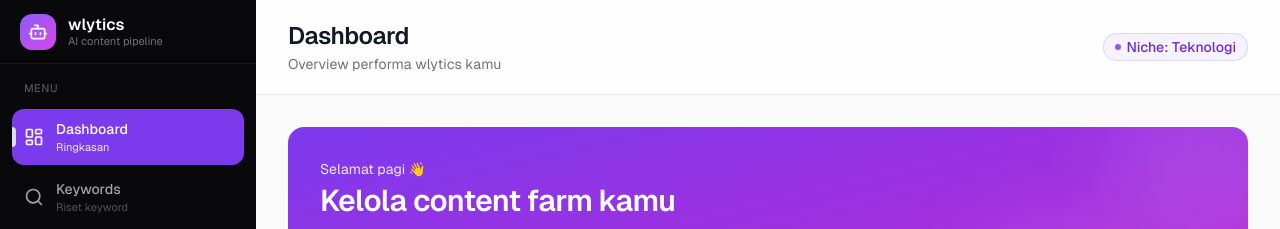
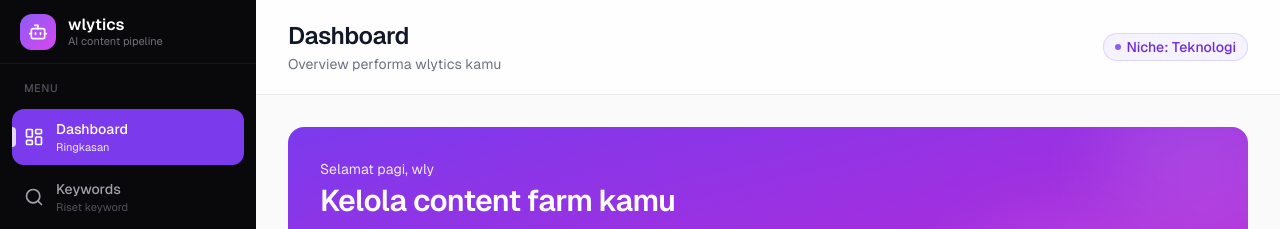
Before and after one commit to wlylabs/wlytics, a Next.js app: page / in a window 1280 px wide. Shown: the top 229 px of the page. Built offline with nearby package versions, Linux system fonts and the light colour scheme; no server answers; the database is empty.

Commit message:
Drop emoji from dashboard greeting, address user as "wly"
Co-Authored-By: Claude Opus 4.8 <noreply@anthropic.com>
Claude-Session: https://claude.ai/code/session_01Gx7TX33sbPniAat5ffq22i

```diff
--- a/app/page.tsx
+++ b/app/page.tsx
@@ -94,7 +94,7 @@ export default function DashboardPage() {
         {/* Hero */}
         <div className="relative overflow-hidden rounded-2xl bg-gradient-to-br from-violet-600 to-fuchsia-600 p-6 text-white sm:p-8">
           <div className="relative z-10 max-w-xl">
-            <p className="text-sm text-violet-100">{greeting} 👋</p>
+            <p className="text-sm text-violet-100">{greeting}, wly</p>
             <h2 className="mt-1 text-2xl font-semibold tracking-tight sm:text-3xl">
               Kelola content farm kamu
             </h2>
```
